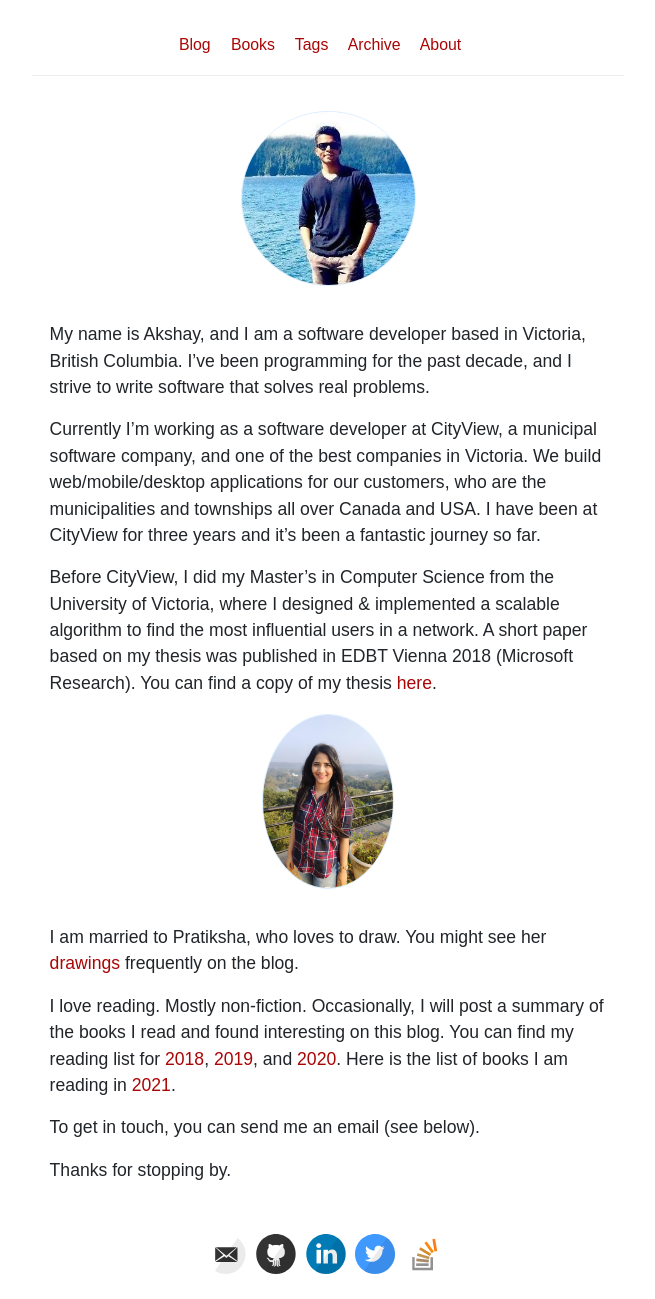
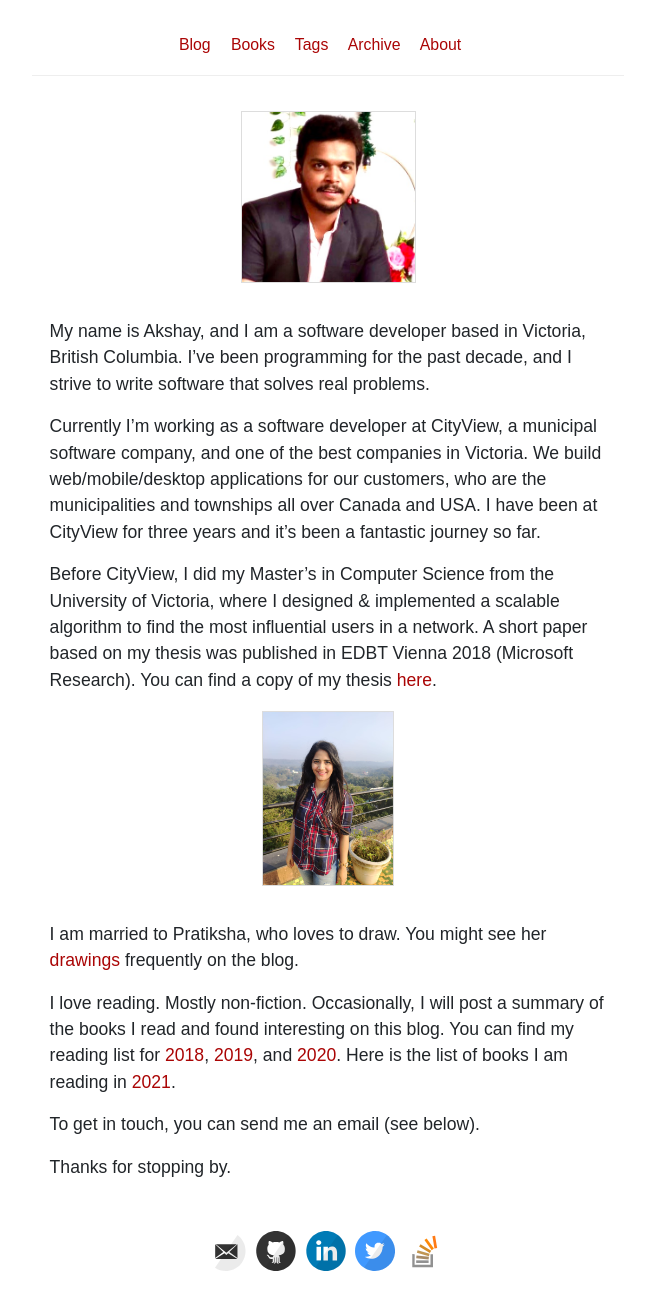
Before and after one commit to akshayKhot/akshayKhot.github.io, a Jekyll site: the page built from about.md, in a window 1280 px wide. Shown: the whole page, without its empty margins (312-967 px from the left). Built offline with Jekyll 4.4.1, drawn with Linux system fonts in a browser that asks for light colours.

Commit message:
update the picture

```diff
--- a/about.md
+++ b/about.md
@@ -5,8 +5,8 @@ permalink: /about/
 ---
 
 <div class="about centered">
-    <a href="/images/AK.jpeg">
-    <img src="/images/AK.jpeg">
+    <a href="/images/Akshay.jpg">
+    <img src="/images/Akshay.jpg" alt="Akshay Khot">
     </a>
 </div>
 
--- a/style.scss
+++ b/style.scss
@@ -130,8 +130,7 @@ div.about {
     max-height:175px;
     width: auto;
     height: auto;
-    border-radius: 100%;
-    border: 1px solid #def;
+    border: 1px solid #ddd;
   }
 }
 
```
Also changed, not shown: images/AK.jpeg (deleted), images/Akshay.jpg (added).
